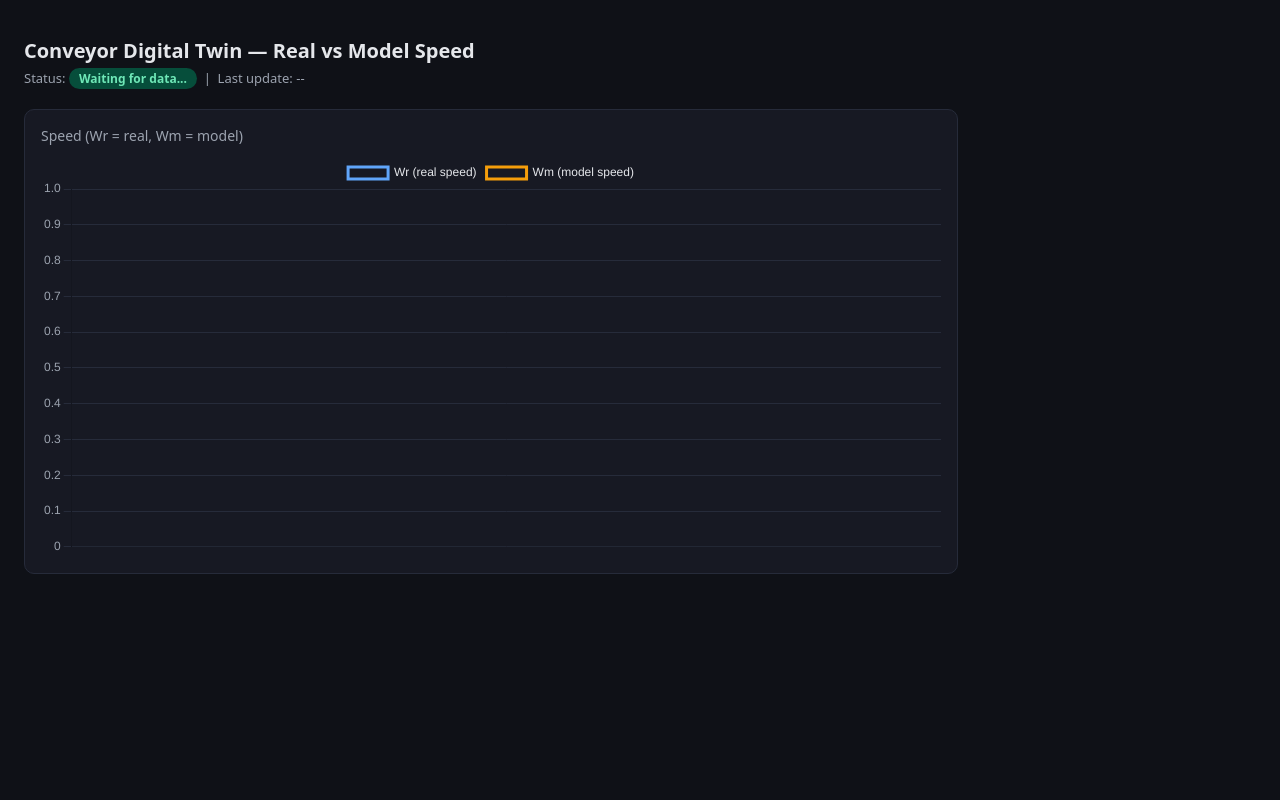
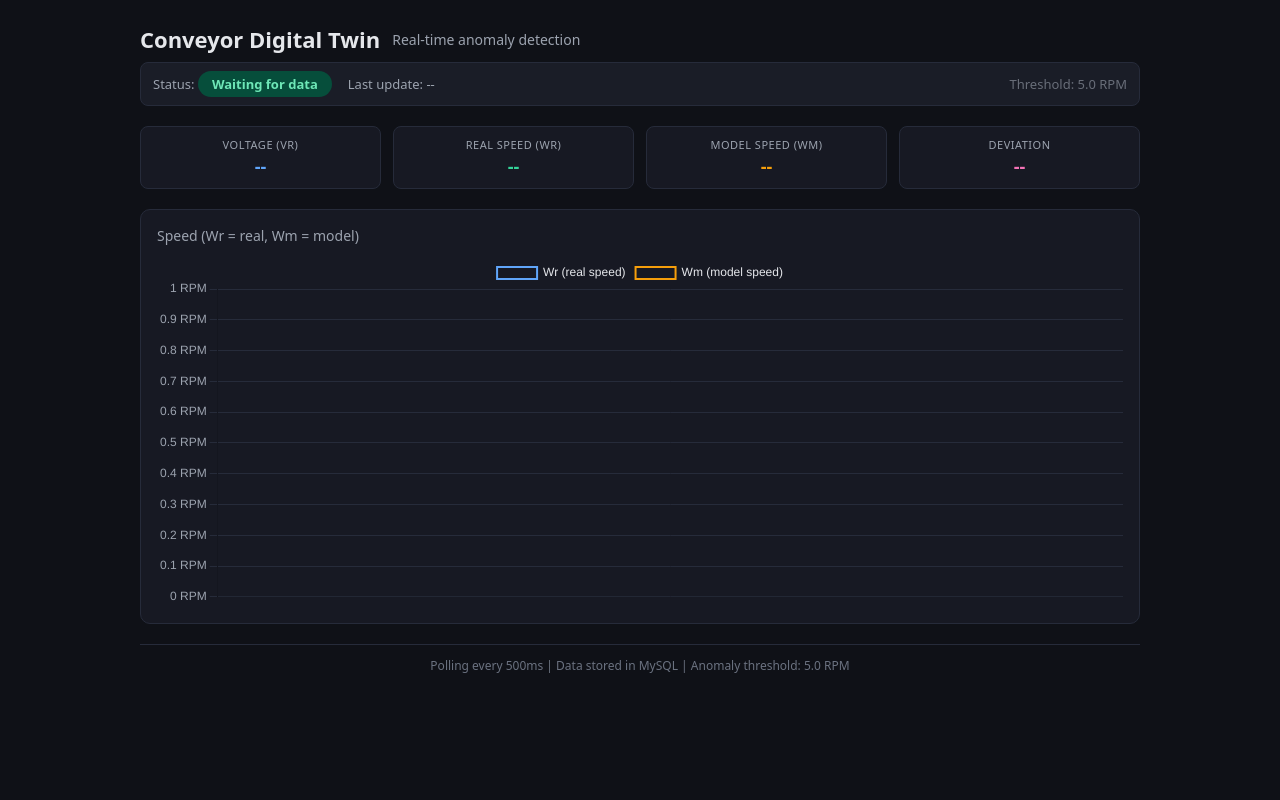
Before and after one commit to oxtknight/esp32-conveyor-motor-modeling-rt, a Flask app: page / in a window 1280 px wide. Run offline with Flask 3, Linux system fonts and the light colour scheme; data that the repository does not hold is empty.

Commit message:
tidying up. agin

```diff
--- a/model_in_python/templates/dashboard.html
+++ b/model_in_python/templates/dashboard.html
@@ -5,38 +5,99 @@
 <title>Conveyor Digital Twin — Live Dashboard</title>
 <script src="https://cdnjs.cloudflare.com/ajax/libs/Chart.js/4.4.0/chart.umd.min.js"></script>
 <style>
+    * { box-sizing: border-box; }
     body {
         background: #0f1117;
         color: #e5e7eb;
-        font-family: system-ui, sans-serif;
+        font-family: system-ui, -apple-system, sans-serif;
         margin: 0;
         padding: 24px;
+        min-height: 100vh;
+        display: flex;
+        flex-direction: column;
+        align-items: center;
+    }
+    .container {
+        max-width: 1000px;
+        width: 100%;
     }
     h1 {
-        font-size: 20px;
+        font-size: 22px;
         font-weight: 600;
-        margin-bottom: 4px;
+        margin: 0 0 6px 0;
+        display: flex;
+        align-items: center;
+        gap: 12px;
+        flex-wrap: wrap;
+    }
+    .subtitle {
+        font-size: 14px;
+        color: #9ca3af;
+        font-weight: 400;
     }
     #status-line {
+        display: flex;
+        flex-wrap: wrap;
+        align-items: center;
+        gap: 16px;
         font-size: 13px;
         color: #9ca3af;
+        margin: 8px 0 20px 0;
+        padding: 8px 12px;
+        background: #1a1d27;
+        border-radius: 8px;
+        border: 1px solid #262b3a;
+    }
+    .badge {
+        display: inline-flex;
+        align-items: center;
+        gap: 6px;
+        padding: 4px 14px;
+        border-radius: 999px;
+        font-weight: 600;
+        font-size: 13px;
+    }
+    .badge.ok { background: #064e3b; color: #6ee7b7; }
+    .badge.anomaly { background: #7f1d1d; color: #fca5a5; animation: pulse 1s infinite; }
+    @keyframes pulse { 0% { opacity: 1; } 50% { opacity: 0.6; } 100% { opacity: 1; } }
+
+    .metric-grid {
+        display: grid;
+        grid-template-columns: repeat(auto-fit, minmax(100px, 1fr));
+        gap: 12px;
         margin-bottom: 20px;
     }
-    .badge {
-        display: inline-block;
-        padding: 2px 10px;
-        border-radius: 999px;
+    .metric-card {
+        background: #171923;
+        border: 1px solid #262b3a;
+        border-radius: 8px;
+        padding: 10px 14px;
+        text-align: center;
+    }
+    .metric-label {
+        font-size: 11px;
+        text-transform: uppercase;
+        letter-spacing: 0.5px;
+        color: #9ca3af;
+    }
+    .metric-value {
+        font-size: 18px;
         font-weight: 600;
-        font-size: 12px;
+        color: #e5e7eb;
+        margin-top: 2px;
+        font-variant-numeric: tabular-nums;
     }
-    .badge.ok { background: #064e3b; color: #6ee7b7; }
-    .badge.anomaly { background: #7f1d1d; color: #fca5a5; }
+    .metric-value.vr { color: #60a5fa; }
+    .metric-value.wr { color: #34d399; }
+    .metric-value.wm { color: #f59e0b; }
+    .metric-value.deviation { color: #f472b6; }
+
     .card {
         background: #171923;
         border: 1px solid #262b3a;
         border-radius: 10px;
         padding: 16px;
-        max-width: 900px;
+        margin-bottom: 20px;
     }
     .card h2 {
         font-size: 14px;
@@ -45,129 +106,218 @@
         margin: 0 0 12px 0;
     }
     canvas {
-        max-height: 400px;
+        max-height: 350px;
+        width: 100% !important;
+    }
+    .footer-note {
+        font-size: 12px;
+        color: #6b7280;
+        text-align: center;
+        margin-top: 12px;
+        border-top: 1px solid #262b3a;
+        padding-top: 12px;
     }
 </style>
 </head>
 <body>
-    <h1>Conveyor Digital Twin — Real vs Model Speed</h1>
+<div class="container">
+    <h1>
+        Conveyor Digital Twin
+        <span class="subtitle">Real-time anomaly detection</span>
+    </h1>
+
     <div id="status-line">
-        Status: <span id="status-badge" class="badge ok">--</span>
-        &nbsp;|&nbsp; Last update: <span id="last-update">--</span>
+        <span>Status: <span id="status-badge" class="badge ok">Waiting for data</span></span>
+        <span>Last update: <span id="last-update">--</span></span>
+        <span style="margin-left: auto; opacity: 0.6;">Threshold: <span id="threshold-display">5.0</span> RPM</span>
     </div>
 
+    <!-- Live metrics -->
+    <div class="metric-grid">
+        <div class="metric-card"><div class="metric-label">Voltage (Vr)</div><div class="metric-value vr" id="live-vr">--</div></div>
+        <div class="metric-card"><div class="metric-label">Real Speed (Wr)</div><div class="metric-value wr" id="live-wr">--</div></div>
+        <div class="metric-card"><div class="metric-label">Model Speed (Wm)</div><div class="metric-value wm" id="live-wm">--</div></div>
+        <div class="metric-card"><div class="metric-label">Deviation</div><div class="metric-value deviation" id="live-deviation">--</div></div>
+    </div>
+
+    <!-- Chart -->
     <div class="card">
         <h2>Speed (Wr = real, Wm = model)</h2>
         <canvas id="speedChart"></canvas>
     </div>
 
+    <div class="footer-note">
+        Polling every 500ms | Data stored in MySQL | Anomaly threshold: <span id="threshold-footer">5.0</span> RPM
+    </div>
+</div>
+
 <script>
+// ======= CONFIG =======
 const MAX_POINTS = 60;
 const POLL_MS = 500;
 const DEVIATION_THRESHOLD = 5.0;
 
+// ======= CHART SETUP =======
 const chartOptions = {
     responsive: true,
+    maintainAspectRatio: true,
     animation: false,
     interaction: { mode: 'nearest', intersect: false },
+    plugins: {
+        legend: {
+            labels: { color: '#e5e7eb', font: { size: 12 } }
+        }
+    },
     scales: {
-        x: { ticks: { color: '#9ca3af' }, grid: { color: '#262b3a' } },
-        y: { ticks: { color: '#9ca3af' }, grid: { color: '#262b3a' } }
-    },
-    plugins: { legend: { labels: { color: '#e5e7eb' } } }
+        x: {
+            ticks: { color: '#9ca3af', maxTicksLimit: 10 },
+            grid: { color: '#262b3a' }
+        },
+        y: {
+            ticks: {
+                color: '#9ca3af',
+                callback: function(value) { return value + ' RPM'; }
+            },
+            grid: { color: '#262b3a' }
+        }
+    }
 };
 
-const speedChart = new Chart(document.getElementById('speedChart'), {
+const ctx = document.getElementById('speedChart').getContext('2d');
+const speedChart = new Chart(ctx, {
     type: 'line',
-    data: { labels: [], datasets: [
-        { label: 'Wr (real speed)', data: [], borderColor: '#60a5fa', backgroundColor: 'transparent', tension: 0.25, pointRadius: 0 },
-        { label: 'Wm (model speed)', data: [], borderColor: '#f59e0b', backgroundColor: 'transparent', tension: 0.25, pointRadius: 0 }
-    ]},
+    data: {
+        labels: [],
+        datasets: [
+            {
+                label: 'Wr (real speed)',
+                data: [],
+                borderColor: '#60a5fa',
+                backgroundColor: 'transparent',
+                tension: 0.25,
+                pointRadius: 0,
+                borderWidth: 2
+            },
+            {
+                label: 'Wm (model speed)',
+                data: [],
+                borderColor: '#f59e0b',
+                backgroundColor: 'transparent',
+                tension: 0.25,
+                pointRadius: 0,
+                borderWidth: 2
+            }
+        ]
+    },
     options: chartOptions
 });
 
+// ======= DOM REFS =======
+const badge = document.getElementById('status-badge');
+const lastUpdate = document.getElementById('last-update');
+const liveVr = document.getElementById('live-vr');
+const liveWr = document.getElementById('live-wr');
+const liveWm = document.getElementById('live-wm');
+const liveDev = document.getElementById('live-deviation');
+
 function fmtTime(unixSeconds) {
-    const d = new Date(unixSeconds * 1000);
-    return d.toLocaleTimeString();
+    if (!unixSeconds) return '--';
+    return new Date(unixSeconds * 1000).toLocaleTimeString();
 }
 
+// ======= BACKFILL =======
 async function backfillHistory() {
     try {
         const resp = await fetch(`/history?n=${MAX_POINTS}`);
         if (!resp.ok) return;
         const data = await resp.json();
-        if (!Array.isArray(data) || data.length === 0) return;
+        if (!data || data.length === 0) return;
 
         speedChart.data.labels = data.map(d => fmtTime(d.t));
         speedChart.data.datasets[0].data = data.map(d => d.Wr);
         speedChart.data.datasets[1].data = data.map(d => d.Wm);
 
-        updateChartsAndUI(data[data.length - 1]);
-    } catch (err) {
-        console.error("Backfill failed:", err);
+        updateUI(data[data.length - 1]);
+    } catch (e) {
+        console.warn('Backfill failed:', e);
     }
 }
 
+// ======= POLL =======
 async function pollLatest() {
     try {
         const resp = await fetch('/latest');
         if (resp.status === 404) {
-            const badge = document.getElementById('status-badge');
-            badge.textContent = 'Waiting for data...';
+            badge.textContent = 'Waiting for data';
             badge.className = 'badge ok';
             return;
         }
         if (!resp.ok) throw new Error(`HTTP ${resp.status}`);
+
         const entry = await resp.json();
         if (!entry || !entry.t) return;
 
         const timeStr = fmtTime(entry.t);
-        if (speedChart.data.labels.length > 0 && speedChart.data.labels[speedChart.data.labels.length - 1] === timeStr) {
-            return;
-        }
+        const lastLabel = speedChart.data.labels[speedChart.data.labels.length - 1];
+        if (lastLabel === timeStr) return; // duplicate
 
+        // Add new point
         speedChart.data.labels.push(timeStr);
         speedChart.data.datasets[0].data.push(entry.Wr);
         speedChart.data.datasets[1].data.push(entry.Wm);
 
+        // Trim
         if (speedChart.data.labels.length > MAX_POINTS) {
             speedChart.data.labels.shift();
             speedChart.data.datasets[0].data.shift();
             speedChart.data.datasets[1].data.shift();
         }
 
-        updateChartsAndUI(entry);
-    } catch (err) {
-        const badge = document.getElementById('status-badge');
+        updateUI(entry);
+    } catch (e) {
         badge.textContent = 'Server unreachable';
         badge.className = 'badge anomaly';
     }
 }
 
-function updateChartsAndUI(latest) {
+// ======= UPDATE UI =======
+function updateUI(entry) {
+    // Chart
     speedChart.update('none');
 
-    const badge = document.getElementById('status-badge');
+    // Metrics
+    liveVr.textContent = entry.Vr !== undefined ? entry.Vr.toFixed(2) : '--';
+    liveWr.textContent = entry.Wr !== undefined ? entry.Wr.toFixed(2) : '--';
+    liveWm.textContent = entry.Wm !== undefined ? entry.Wm.toFixed(2) : '--';
 
-    if (latest.Wm === null || latest.Wm === undefined) {
-        badge.textContent = 'No equation loaded yet (Wm unavailable)';
+    const dev = entry.deviation;
+    liveDev.textContent = dev !== null && dev !== undefined ? dev.toFixed(2) : '--';
+    liveDev.style.color = (dev !== null && dev > DEVIATION_THRESHOLD) ? '#fca5a5' : '#f472b6';
+
+    // Badge & status
+    if (entry.Wm === null || entry.Wm === undefined) {
+        badge.textContent = 'No model coefficients';
         badge.className = 'badge ok';
     } else {
-        const isAnomaly = latest.deviation !== null && latest.deviation > DEVIATION_THRESHOLD;
+        const isAnomaly = dev !== null && dev > DEVIATION_THRESHOLD;
         badge.textContent = isAnomaly
-            ? `ANOMALY (deviation ${latest.deviation.toFixed(2)})`
-            : `Nominal (deviation ${latest.deviation !== null ? latest.deviation.toFixed(2) : 'n/a'})`;
+            ? 'ANOMALY (dev ' + dev.toFixed(2) + ')'
+            : 'Nominal (dev ' + (dev !== null ? dev.toFixed(2) : 'n/a') + ')';
         badge.className = 'badge ' + (isAnomaly ? 'anomaly' : 'ok');
     }
 
-    document.getElementById('last-update').textContent = fmtTime(latest.t);
+    lastUpdate.textContent = fmtTime(entry.t);
+
+    // Update threshold displays
+    document.getElementById('threshold-display').textContent = DEVIATION_THRESHOLD.toFixed(1);
+    document.getElementById('threshold-footer').textContent = DEVIATION_THRESHOLD.toFixed(1);
 }
 
+// ======= INIT =======
 async function init() {
     await backfillHistory();
     setInterval(pollLatest, POLL_MS);
 }
-
 init();
 </script>
 </body>
```
Also changed, not shown: model_in_python/dashboard.html (added, +174 -0 lines), model_in_python/feed_csv.py (added, +126 -0 lines), model_in_python/fitting_parameters.py (+6 -1 lines), model_in_python/flask_server_v2.py (+24 -51 lines).
